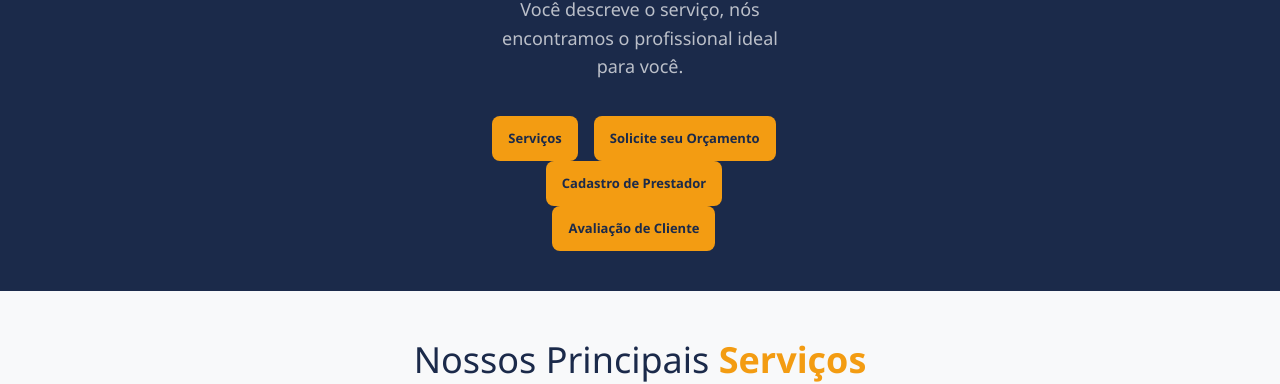
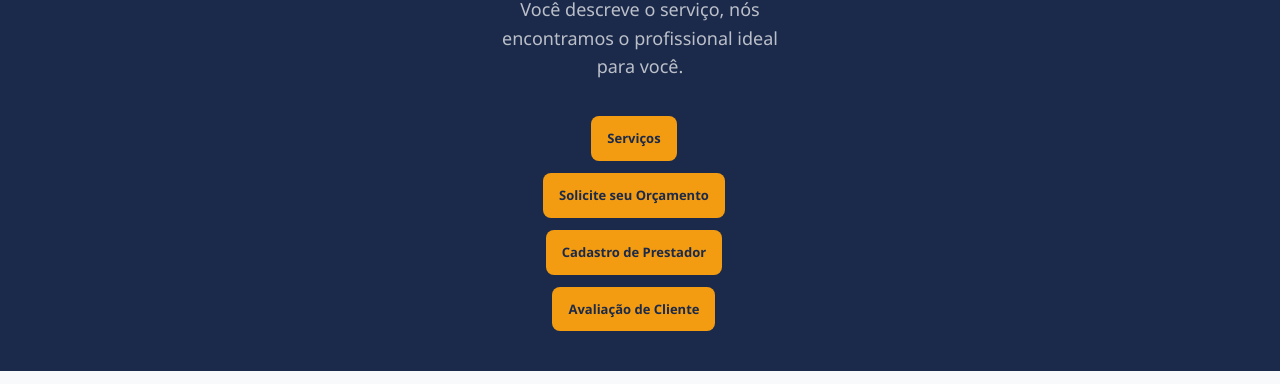
Before and after one commit to Recruta777/proximo-passo-ideal, a website: page index.html in a window 1280 px wide. Shown: the part 430-814 px from the top of the page. Drawn offline with Linux system fonts and the light colour scheme.

Commit message:
botoes lado a lado com flex-wrap

```diff
--- a/css/style.css
+++ b/css/style.css
@@ -259,6 +259,14 @@ body {
 .hero-content h1 span {
     font-weight: 800;
     color: #f39c12;
+}
+
+.hero-buttons {
+    display: flex;
+    flex-wrap: wrap;
+    gap: 12px;
+    margin-top: 25px;
+    justify-content: center;
 }
 
 .hero-content p {
--- a/index.html
+++ b/index.html
@@ -46,10 +46,12 @@
             <div class="hero-content">
                 <h1>O melhor profissional <br><span>para o seu serviço</span></h1>
                 <p>Você descreve o serviço, nós encontramos o profissional ideal para você.</p>
-                <a href="#servicos" class="btn btn-primary">Serviços</a>
-                <a href="#contato" class="btn btn-primary">Solicite seu Orçamento</a>
-                <a href="#cadastro-prestador" class="btn btn-primary">Cadastro de Prestador</a>
-                <a href="#avaliacoes" class="btn btn-primary">Avaliação de Cliente</a>
+                <div class="hero-buttons">
+                    <a href="#servicos" class="btn btn-primary">Serviços</a>
+                    <a href="#contato" class="btn btn-primary">Solicite seu Orçamento</a>
+                    <a href="#cadastro-prestador" class="btn btn-primary">Cadastro de Prestador</a>
+                    <a href="#avaliacoes" class="btn btn-primary">Avaliação de Cliente</a>
+                </div>
             </div>
         </div>
     </section>
```
